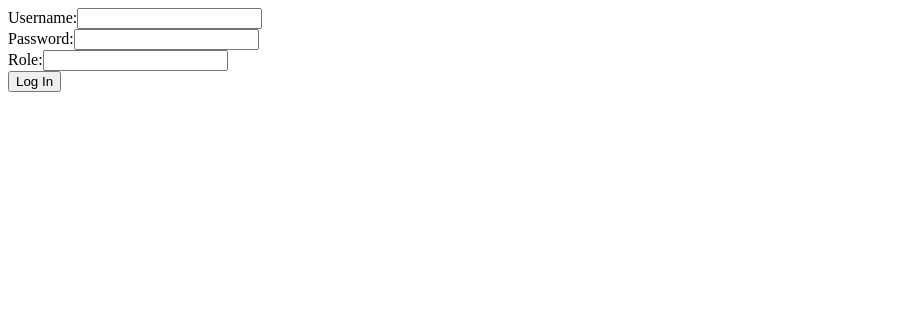
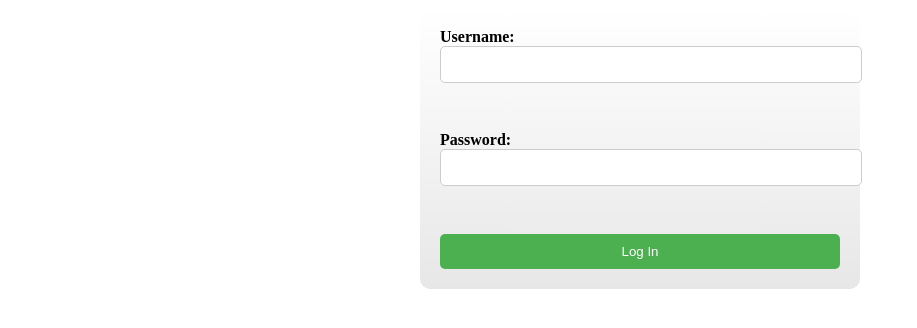
Before and after one commit to abdelrahmanahmed675/dashboardofme, a React (Create React App) app: page /Login in a window 1280 px wide. Shown: the top 328 px of the page, without its empty margins (0-917 px from the left). Built offline with nearby package versions, Linux system fonts and the light colour scheme.

Commit message:
message commited

```diff
--- a/package.json
+++ b/package.json
@@ -3,6 +3,7 @@
   "version": "0.1.0",
   "homepage": "https://abdelrahmanahmed675.github.io/dashboardofme/",
   "private": true,
+  "proxy": "http://transportation.somee.com",
   "dependencies": {
     "@fortawesome/fontawesome-free": "^6.4.0",
     "@fortawesome/free-solid-svg-icons": "^6.4.0",
@@ -11,6 +12,7 @@
     "@testing-library/react": "^13.4.0",
     "@testing-library/user-event": "^13.5.0",
     "audit": "^0.0.6",
+    "axios": "^1.4.0",
     "chart.js": "^4.3.0",
     "faker": "^5.5.3",
     "pdfmake": "^0.2.7",
--- a/src/App.js
+++ b/src/App.js
@@ -1,39 +1,29 @@
-import React, { useState, useEffect } from 'react';
-import NavBar from './MyComponent';
-import SideBar from './SideBar';
-import './App.css';
+import React from 'react';
+import { BrowserRouter as Router, Routes, Route, Navigate } from 'react-router-dom';
+import Login from './Login';
+import Home from './Home';
 
 function App() {
-  const [isDarkMode, setIsDarkMode] = useState(false);
-
-  const [isSideBarHidden, setIsSideBarHidden] = useState(false);
-
-  const toggleTheme = () => {
-    setIsDarkMode(!isDarkMode);
-  };
-
-    const toggleSideBar = () => {
-    setIsSideBarHidden(!isSideBarHidden);
-  };
-
-
-  useEffect(() => {
-    document.body.classList.toggle('dark', isDarkMode);
-  }, [isDarkMode]);
+  const bearerToken = localStorage.getItem('Mytoken');
 
   return (
-    <div className={` ${isDarkMode ? 'dark' : ''}`}>
-      <NavBar isDarkMode={isDarkMode} toggleTheme={toggleTheme}
-       toggleSideBar={toggleSideBar}/>
-       <div className={`content ${isDarkMode ? 'dark' : ''}`}>
-        <SideBar isDarkMode={isDarkMode} isHidden={isSideBarHidden}
-         style={{ marginLeft: isSideBarHidden ? '0' : '200px' }}/>
-        <div className="main">
-          <h1>Main Content</h1>
-          <p>  Here is your main content and you should know your details yourself  </p>
-        </div>
-      </div>
-
+    <div className="wrapper">
+      <Router>
+        <Routes>
+          <Route
+            path="/"
+            element={
+              bearerToken ? (
+                <Navigate to="/Home" replace={true} />
+              ) : (
+                <Navigate to="/Login" replace={true} />
+              )
+            }
+          />
+          <Route path="/Login" element={<Login />} />
+          <Route path="/Home" element={<Home />} />
+        </Routes>
+      </Router>
     </div>
   );
 }
--- /dev/null
+++ b/src/Home.js
@@ -0,0 +1,52 @@
+import React, { useState } from 'react';
+import NavBar from './MyComponent';
+import SideBar from './SideBar';
+import './App.css';
+
+function Home() {
+  const [isDarkMode, setIsDarkMode] = useState(false);
+  //const [isLoggedIn, setLoggedIn] = useState(false);
+  const [isSideBarHidden, setIsSideBarHidden] = useState(false);
+
+
+  const toggleTheme = () => {
+    setIsDarkMode(!isDarkMode);
+  };
+
+    const toggleSideBar = () => {
+    setIsSideBarHidden(!isSideBarHidden);
+  };
+
+
+  /*useEffect(() => {
+    document.body.classList.toggle('dark', isDarkMode);
+  }, [isDarkMode]);
+
+  useEffect(() => {
+    const storedToken = localStorage.getItem('token');
+    const storedLoggedIn = localStorage.getItem('isLoggedIn');
+
+    if (storedToken && storedLoggedIn === 'true') {
+      setLoggedIn(true);
+    }
+  }, []);*/
+
+
+  return (
+    <div className={` ${isDarkMode ? 'dark' : ''}`}>
+      <NavBar isDarkMode={isDarkMode} toggleTheme={toggleTheme}
+       toggleSideBar={toggleSideBar}/>
+       <div className={`content ${isDarkMode ? 'dark' : ''}`}>
+        <SideBar isDarkMode={isDarkMode} isHidden={isSideBarHidden}
+         style={{ marginLeft: isSideBarHidden ? '0' : '200px' }}/>
+        <div className="main">
+          <h1>Main Content</h1>
+          <p>  Here is your main content and you should know your details yourself  </p>
+        </div>
+      </div>
+
+    </div>
+  );
+}
+
+export default Home;
--- a/src/Incorrect.js
+++ b/src/Incorrect.js
@@ -1,7 +1,7 @@
 import React from 'react';
 
 function Incorrect() {
-  return <div>Incorrect username or password. Please try again.</div>;
+  return <div>Incorrect username or password. Please try againn.</div>;
 }
 
 export default Incorrect;
--- a/src/Login.css
+++ b/src/Login.css
@@ -1,79 +1,41 @@
-/* Set body background to a linear gradient */
-body {
-  background: linear-gradient(to bottom, #00223e, #00223e 50%, #001b33 50%);
-  background-size: cover;
-  height: 100vh;
+.login-container {
+  background: linear-gradient(to bottom, #ffffff, #e7e7e7); /* Define the linear gradient background */
+  padding: 20px;
+  border-radius: 10px;
+  max-width: 400px;
+  margin: 0 auto;
 }
 
-/* Style the login container */
-.login-container {
-  width: 90%;
-  max-width: 500px;
-  margin: 0 auto;
-  background: #fff;
-  border-radius: 10px;
-  box-shadow: 0 0 10px rgba(0, 0, 0, 0.3);
-  padding: 20px;
-  margin-top: 50px;
+.login-container label {
+  display: block;
+  margin-bottom: 10px;
+  font-weight: bold;
 }
 
-/* Style the login form */
-.login-form {
-  display: flex;
-  flex-direction: column;
-}
-
-/* Style the form inputs */
-.login-form input[type="email"],
-.login-form input[type="password"] {
-  margin-bottom: 20px;
+.login-container input {
+  width: 100%;
   padding: 10px;
+  border: 1px solid #ccc;
   border-radius: 5px;
-  border: none;
-  font-size: 16px;
-}
-
-/* Style the submit button */
-.login-form button[type="submit"] {
-  background: #0077c2;
-  color: #fff;
-  padding: 10px;
-  border-radius: 5px;
-  border: none;
-  cursor: pointer;
-  font-size: 16px;
-}
-
-/* Style the logo */
-.logo {
-  display: block;
-  margin: 0 auto;
-  width: 100%;
-  max-width: 200px;
   margin-bottom: 20px;
 }
 
-/* Style the header text */
-.header-text {
-  text-align: center;
-  color: #333;
-  margin-bottom: 20px;
+.login-container button {
+  width: 100%;
+  padding: 10px;
+  background-color: #4caf50;
+  color: white;
+  border: none;
+  border-radius: 5px;
+  cursor: pointer;
 }
 
-/* Style the footer text */
-.footer-text {
-  text-align: center;
-  color: #333;
-  margin-top: 20px;
+.login-container button:hover {
+  background-color: #45a049;
 }
 
-/* Media queries for responsiveness */
-@media (max-width: 768px) {
+@media (max-width: 480px) {
   .login-container {
-    margin-top: 20px;
-  }
-
-  .logo {
-    max-width: 150px;
+    max-width: 100%; /* Adjust the width for smaller screens */
   }
 }
--- a/src/Login.js
+++ b/src/Login.js
@@ -1,14 +1,18 @@
-import React, { useState } from 'react';
-import Token from './Token';
-import Incorrect from './Incorrect';
+import React, { useState, useEffect } from 'react';
+//import Token from './Token';
+import App from './App';
+//import Incorrect from './Incorrect';
+//import { Link } from 'react-router-dom';
+import './Login.css';
 
 function Login() {
   const [username, setUsername] = useState('');
   const [password, setPassword] = useState('');
-  const [role, setRole] = useState('');
+  //const [role, setRole] = useState('');
   const [loggedIn, setLoggedIn] = useState(false);
-  const [incorrect, setIncorrect] = useState(false);
-  const [token, setToken] = useState('');
+  //const [incorrect, setIncorrect] = useState(false);
+  //const [token, setToken] = useState('');
+
 
   const handleUsernameChange = (event) => {
     setUsername(event.target.value);
@@ -18,47 +22,56 @@ function Login() {
     setPassword(event.target.value);
   };
 
-  const handleRoleChange = (event) => {
+  /*const handleRoleChange = (event) => {
     setRole(event.target.value);
-  };
+  };*/
 
   const handleSubmit = async (event) => {
     event.preventDefault();
 
     try {
-      const response = await fetch(`http://transportation.somee.com/Api/User/Login?
-        UserName=${username}&Password=${password}&Role=${role}`, {
+      const response = await fetch(`http://transportation.somee.com/Api/User/Login?UserName=${username}&Password=${password}`, {
         method: 'POST',
         headers: {
           'Content-Type': 'application/json',
         },
-        body: JSON.stringify({ username, password, role }),
+        body: JSON.stringify({ username, password}),
       });
 
-      const data = await response.json();
+      const response1 = await response.json();
 
-      if (response.ok) {
-        setToken(data.token);
-        setLoggedIn(true);
-        setIncorrect(false);
-      } else {
-        setIncorrect(true);
+
+
+      if (response.status === 200) {
+        //setToken(data.token);
+        //setLoggedIn(true);
+        //setIncorrect(false);
+         localStorage.setItem("Mytoken", response1.token);
+        localStorage.setItem('loggedIn', 'true');
+         window.location.href = '/Home';
+      } else if (response.status === 400) {
+        setLoggedIn(false);
+        //setIncorrect(true);
       }
     } catch (error) {
       console.error(error);
     }
   };
 
-  if (loggedIn) {
-    return <Token token={token}
-     username={username} password={password} role={role} />;
+  useEffect(() => {
+    const storedLoggedIn = localStorage.getItem('loggedIn'); // Check if the login state is stored
+
+    if (storedLoggedIn === 'true') {
+      setLoggedIn(true);
     }
+  }, []);
 
-  if (incorrect) {
-    return <Incorrect />;
-  }
+  /*if (loggedIn) {
+    return <App />;
+  }*/
 
   return (
+    <div className="login-container">
       <form onSubmit={handleSubmit}>
         <label>
           Username:
@@ -70,13 +83,9 @@ function Login() {
           <input type="password" value={password} onChange={handlePasswordChange} />
         </label>
         <br />
-      <label>
-        Role:
-        <input type="text" value={role} onChange={handleRoleChange} />
-      </label>
-      <br />
         <button type="submit">Log In</button>
       </form>
+    </div>
   );
 }
 
--- a/src/Token.js
+++ /dev/null
@@ -1,53 +0,0 @@
-import React, { useEffect, useState } from 'react';
-import App from './App';
-import Incorrect from './Incorrect';
-
-function Token(props) {
-  const [token, setToken] = useState('');
-  const [isValid, setIsValid] = useState(false);
-  const [isLoading, setIsLoading] = useState(true);
-
-  useEffect(() => {
-    const fetchData = async () => {
-      try {
-        const response = await fetch(`http://transportation.somee.com/Api/User/Login?
-          UserName=${props.username}&Password=${props.password}&Role=${props.role}`, {
-          method: 'POST',
-          headers: {
-            'Content-Type': 'application/json'
-          },
-          body: JSON.stringify({
-            username: props.username,
-            password: props.password,
-            role:props.role
-          })
-        });
-        const data = await response.json();
-        setToken(data.token);
-        setIsValid(true);
-      } catch (error) {
-        console.log(error);
-      } finally {
-        setIsLoading(false);
-      }
-    };
-    fetchData();
-  }, [props.username, props.password, props.role]);
-
-  if (isLoading) {
-    return <div>Loading...</div>;
-  }
-
-  if (isValid) {
-    return (
-      <div>
-        <input type="text" value={token} onChange={(e) => setToken(e.target.value)} />
-        <App />
-      </div>
-    );
-  }
-
-  return <Incorrect />;
-}
-
-export default Token;
--- a/src/index.js
+++ b/src/index.js
@@ -1,11 +1,13 @@
 import React from 'react';
-import ReactDOM from 'react-dom/client';
-import Login from './Login';
+import { createRoot } from 'react-dom/client';
+import App from './App';
 
 
-const root = ReactDOM.createRoot(document.getElementById('root'));
+
+
+const root = createRoot(document.getElementById('root'));
 root.render(
   <React.StrictMode>
-    <Login />
+   < App />
   </React.StrictMode>
 );
```
Also changed, not shown: 1 other file (tests, documents, lock files or other folders). Lines whose indentation alone changed are shown as unchanged.
